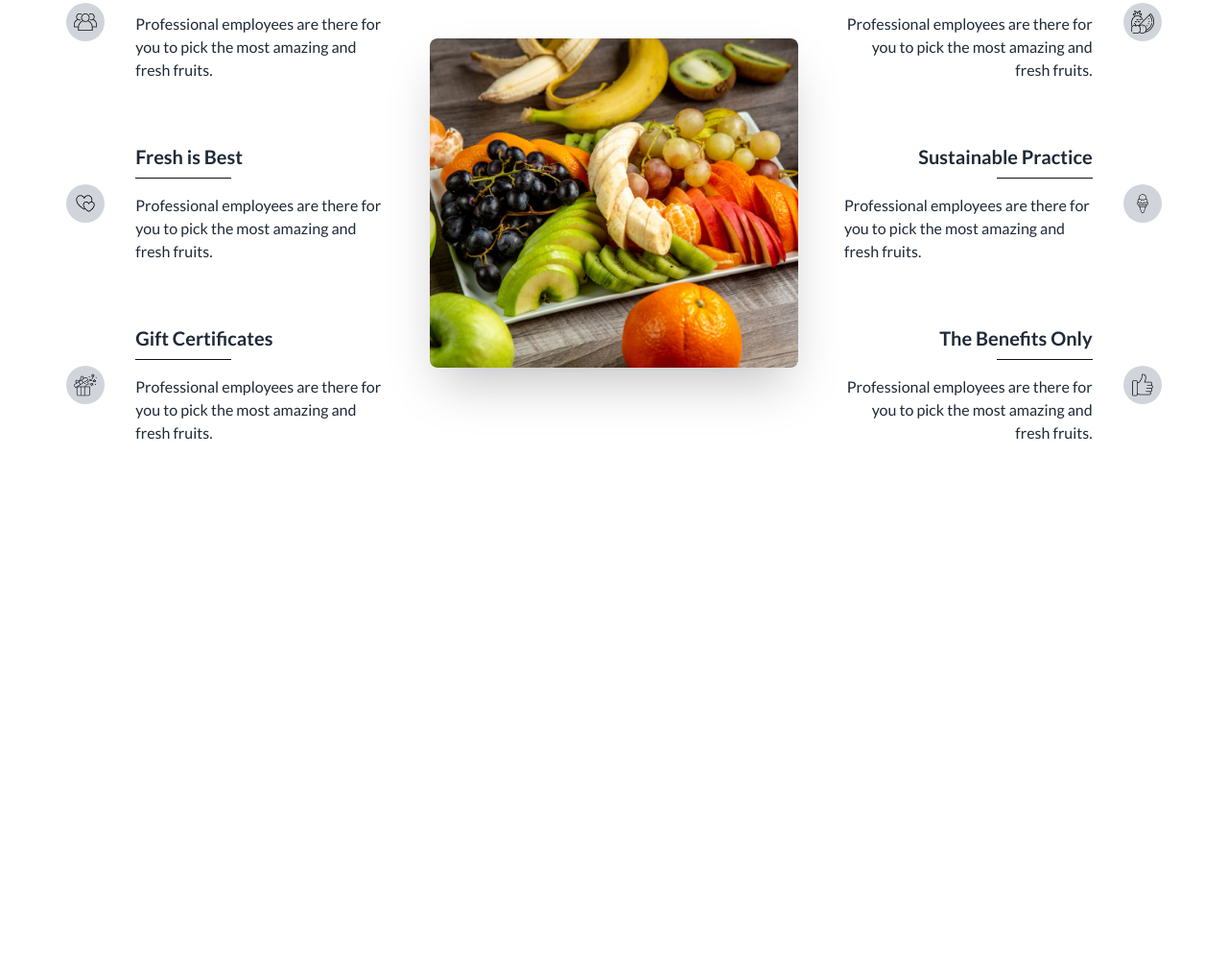
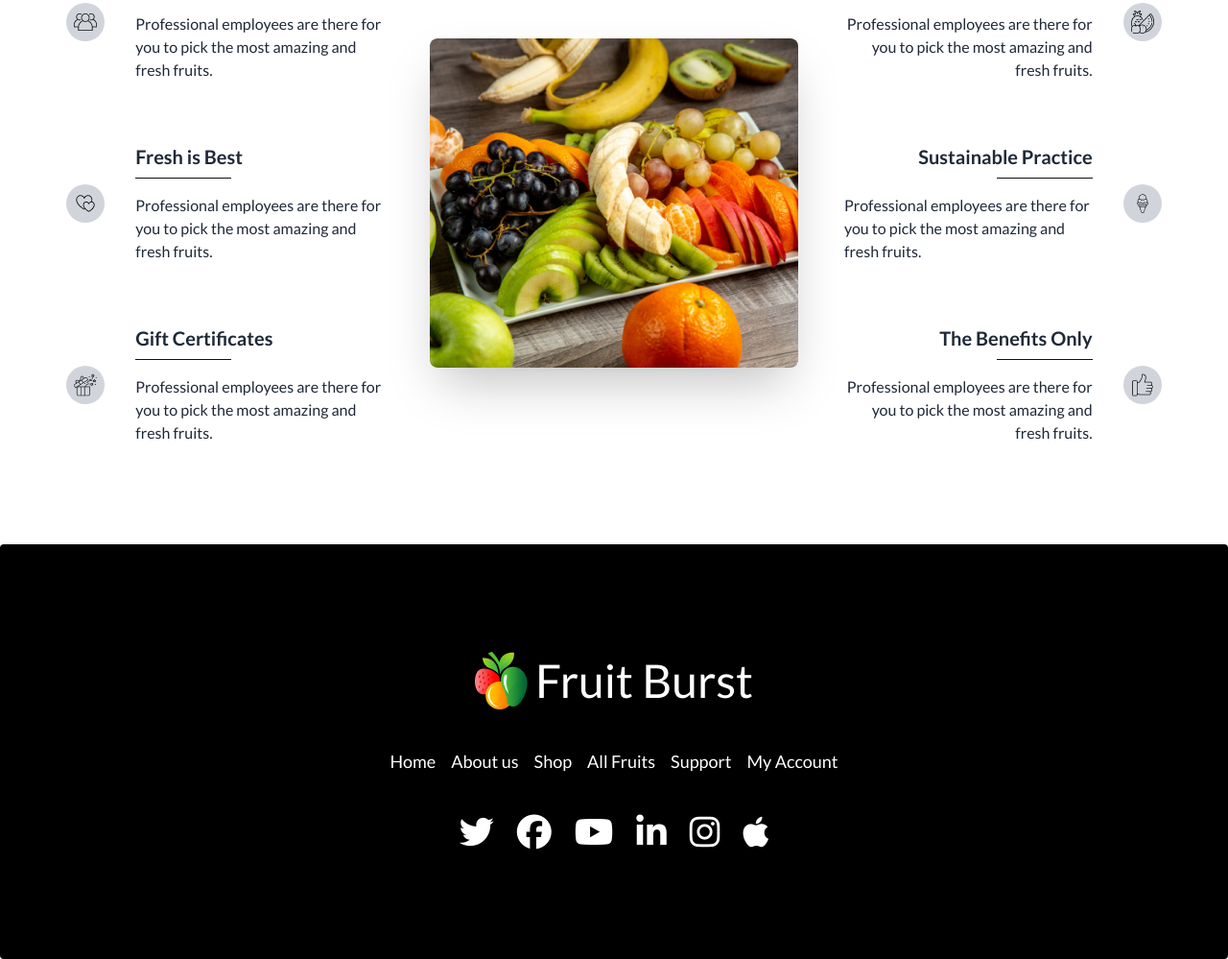
Before and after one commit to devjunayed/tailwind-fruit-burst, a plain HTML site: page index.html in a window 1280 px wide. Shown: the part 2671-3670 px from the top of the page at 96% size. Before the commit the page ends 3238 px from the top, so only its background shows below. Drawn offline with nearby package versions, Linux system fonts and the light colour scheme.

Commit message:
footer done

```diff
--- a/index.html
+++ b/index.html
@@ -1383,6 +1383,30 @@
       </section>
       <!-- why choose us end here -->
     </main>
-    <footer></footer>
+    <footer class="footer footer-center p-10 py-28 bg-black  text-white rounded">
+      <h3 class="text-5xl flex">
+        <img src="images/logo.png" alt="">
+        Fruit Burst
+      </h3>
+      <div class="flex flex-wrap justify-center gap-4">
+        <a class="link text-lg link-hover">Home</a>
+        <a class="link text-lg link-hover">About us</a>
+        <a class="link text-lg link-hover">Shop</a>
+        <a class="link text-lg link-hover">All Fruits</a>
+        <a class="link text-lg link-hover">Support</a>
+        <a class="link text-lg link-hover">My Account</a>
+      </div>
+      <div>
+        <div class="grid grid-flow-col gap-6">
+         <a href=""><i class="fa-brands fa-twitter text-4xl"></i></a>
+         <a href=""><i class="fa-brands fa-facebook text-4xl"></i></a>
+         <a href=""><i class="fa-brands fa-youtube text-4xl"></i></a>
+         <a href=""><i class="fa-brands fa-linkedin-in text-4xl"></i></a>
+         <a href=""><i class="fa-brands fa-instagram text-4xl"></i></a>
+         <a href=""><i class="fa-brands fa-apple text-4xl"></i></a>
+        </div>
+      </div>
+
+    </footer>
   </body>
 </html>
```
